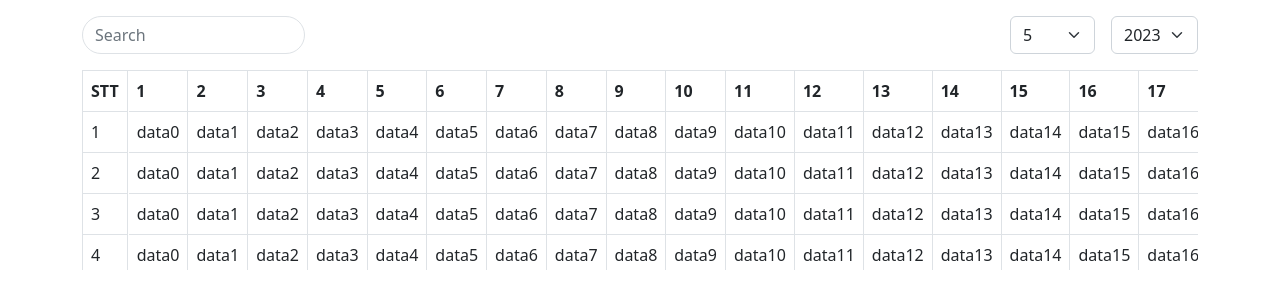
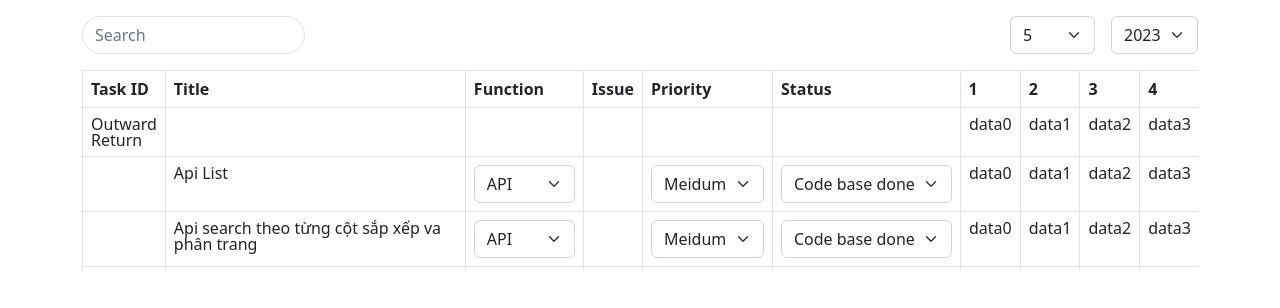
Before and after one commit to NguyenLang97/table, a React (Create React App) app: page / in a window 1280 px wide. Shown: the top 308 px of the page. Built offline with nearby package versions, Linux system fonts and the light colour scheme.

Commit message:
add data

```diff
--- a/src/component/Table.jsx
+++ b/src/component/Table.jsx
@@ -2,6 +2,94 @@ import React, { useState, useEffect, useRef } from 'react';
 import './table.css';
 
 function Table() {
+  const table1Ref = useRef(null);
+  const table2Ref = useRef(null);
+  const [data, setData] = useState();
+
+  // useEffect(() => {
+  //   if (table1Ref && table2Ref) {
+  //     const table1Rows = table1Ref.current.querySelectorAll('tbody tr');
+  //     const table2Rows = table1Ref.current.querySelectorAll('tbody tr');
+  //     console.log(table1Rows);
+  //     table1Rows.forEach((row, index) => {
+  //       const height = row.offsetHeight;
+  //       table2Rows[index].style.height = height + 'px';
+  //     });
+  //   }
+  // }, []);
+
+  setTimeout(() => {
+    const table1Rows = document.querySelectorAll('.table-left tbody tr');
+    const table2Rows = document.querySelectorAll('.table-right tbody tr');
+    table1Rows.forEach((row, index) => {
+      const height = row.offsetHeight;
+      table2Rows[index].style.height = height + 'px';
+    });
+  }, 0);
+
+  const dataFake = [
+    {
+      id: 1,
+      TaskID: 'Outward Return',
+      content: [
+        {
+          id: '1a',
+          Title: 'Api List',
+          Function: 'API',
+          Issue: '',
+          Status: 'Code base done',
+          Priority: 'Meidum'
+        },
+        {
+          id: '2a',
+          Title: 'Api search theo từng cột sắp xếp va phân trang',
+          Function: 'API',
+          Issue: '',
+          Status: 'Code base done',
+          Priority: 'Meidum'
+        },
+        {
+          id: '3a',
+          Title:
+            'Phân tích, tài liệu mô tả luồng xử lý của từng chức năng bằng diagramPhân tích, tài liệu mô tả luồng xử lý của từng chức năng bằng diagram',
+          Function: 'API',
+          Issue: '',
+          Status: 'Code base done',
+          Priority: 'Meidum'
+        }
+      ]
+    },
+    {
+      id: 2,
+      TaskID: 'Bug',
+      content: [
+        {
+          id: '1bb',
+          Title: 'Bug ID 10',
+          Function: 'Fix bug tester',
+          Issue: '',
+          Status: 'Dev finish',
+          Priority: 'Hard'
+        },
+        {
+          id: '2bb',
+          Title: 'Bug ID 1',
+          Function: 'Fix bug tester',
+          Issue: '',
+          Status: 'Dev finish',
+          Priority: 'Hard'
+        },
+        {
+          id: '3bb',
+          Title: 'Bug ID 7',
+          Function: 'Bug UI',
+          Issue: '',
+          Status: 'Dev finish',
+          Priority: 'Hard'
+        }
+      ]
+    }
+  ];
   const date = new Date();
 
   function getDaysInMonth(year, month) {
@@ -10,10 +98,12 @@ function Table() {
   const [month, setMonth] = useState(date.getMonth() + 1);
   const [year, setYear] = useState(date.getFullYear());
   const [searchValue, setSearchValue] = useState('');
-
   const cells = [];
   const fakeData = [];
 
+  useEffect(() => {
+    setData(dataFake);
+  }, []);
   for (let i = 1; i <= getDaysInMonth(year, month); i++) {
     cells.push(
       <th className='table-cell' data-content={i} key={i}>
@@ -66,6 +156,57 @@ function Table() {
     setScrollPosition(event.target.scrollTop);
   };
 
+  const titleRef = useRef(null);
+
+  const tableCellStatus = [
+    {
+      status: 'Dev finish'
+    },
+    {
+      status: 'Code base done'
+    }
+  ];
+
+  const tableCellPriority = [
+    {
+      Priority: 'Meidum'
+    },
+    {
+      Priority: 'Hard'
+    }
+  ];
+  const tableCellFunction = [
+    {
+      Function: 'API'
+    },
+    {
+      Function: 'Fixbug'
+    }
+  ];
+
+  const handleChangeTable = (key, taskId, contentId, e) => {
+    setData((prevState) => {
+      const taskIndex = prevState.findIndex((task) => task.id === taskId);
+      if (taskIndex !== -1) {
+        const contentIndex = prevState[taskIndex].content.findIndex(
+          (content) => content.id === contentId
+        );
+        if (contentIndex !== -1) {
+          const updatedContent = {
+            ...prevState[taskIndex].content[contentIndex],
+            [key]: e.target.value
+          };
+          const updatedTask = { ...prevState[taskIndex] };
+          updatedTask.content[contentIndex] = updatedContent;
+          const newData = [...prevState];
+          newData[taskIndex] = updatedTask;
+          return newData;
+        }
+      }
+      return prevState;
+    });
+  };
+
   return (
     <div className='container'>
       <div className='header d-flex'>
@@ -88,7 +229,11 @@ function Table() {
               value={month}
             >
               {monthOfYear.map((month) => {
-                return <option value={month}>{month}</option>;
+                return (
+                  <option value={month} key={month}>
+                    {month}
+                  </option>
+                );
               })}
             </select>
           </div>
@@ -100,7 +245,11 @@ function Table() {
               value={year}
             >
               {arrayYears().map((years) => {
-                return <option value={years}>{years}</option>;
+                return (
+                  <option value={years} key={years}>
+                    {years}
+                  </option>
+                );
               })}
             </select>
           </div>
@@ -114,31 +263,131 @@ function Table() {
               scrollPosition > 0 ? 'table-scroll' : ''
             }`}
             style={{ top: `-${scrollPosition}px` }}
+            ref={table1Ref}
           >
             <thead>
               <tr className='table-header position-sticky'>
-                <th className='table-cell'>STT</th>
+                <th className='table-cell'>Task ID</th>
+                <th className='table-cell'>Title</th>
+                <th className='table-cell'>Function</th>
+                <th className='table-cell'>Issue</th>
+                <th className='table-cell'>Priority</th>
+                <th className='table-cell'>Status</th>
               </tr>
             </thead>
             <tbody className='table-body'>
-              <tr>
-                <td>1</td>
-              </tr>
-              <tr>
-                <td>2</td>
-              </tr>
-              <tr>
-                <td>3</td>
-              </tr>
-              <tr>
-                <td>4</td>
-              </tr>
-              <tr>
-                <td>5</td>
-              </tr>
-              <tr>
-                <td>6</td>
-              </tr>
+              {data &&
+                data.map((item) => {
+                  return (
+                    <React.Fragment key={item.id}>
+                      <tr>
+                        <td
+                          id='table-cell--task'
+                          className='table-cell table-cell--task'
+                        >
+                          {item.TaskID}
+                        </td>
+                        <td className='table-cell'></td>
+                        <td className='table-cell'></td>
+                        <td className='table-cell'></td>
+                        <td className='table-cell'></td>
+                        <td className='table-cell'></td>
+                      </tr>
+                      {item.content.map((itemContent) => {
+                        return (
+                          <tr key={itemContent.id}>
+                            <td className='table-cell'></td>
+                            <td
+                              ref={titleRef}
+                              className='table-cell table-cell--title'
+                            >
+                              {itemContent.Title}
+                            </td>
+                            <td className='table-cell'>
+                              <select
+                                className='table-cell--status form-select'
+                                aria-label='Default select example'
+                                onChange={(e) =>
+                                  handleChangeTable(
+                                    'Function',
+                                    item.id,
+                                    itemContent.id,
+                                    e
+                                  )
+                                }
+                                value={itemContent.Function}
+                              >
+                                {tableCellFunction.map((Function) => {
+                                  return (
+                                    <option
+                                      value={Function.Function}
+                                      key={Function.Function}
+                                    >
+                                      {Function.Function}
+                                    </option>
+                                  );
+                                })}
+                              </select>
+                            </td>
+                            <td className='table-cell'>{itemContent.Issue}</td>
+                            <td className='table-cell'>
+                              <select
+                                className='table-cell--priority form-select'
+                                aria-label='Default select example'
+                                onChange={(e) =>
+                                  handleChangeTable(
+                                    'Priority',
+                                    item.id,
+                                    itemContent.id,
+                                    e
+                                  )
+                                }
+                                value={itemContent.Priority}
+                              >
+                                {tableCellPriority.map((priority) => {
+                                  return (
+                                    <option
+                                      value={priority.Priority}
+                                      key={priority.Priority}
+                                    >
+                                      {priority.Priority}
+                                    </option>
+                                  );
+                                })}
+                              </select>
+                            </td>
+                            <td className='table-cell'>
+                              <select
+                                className='table-cell--status form-select'
+                                aria-label='Default select example'
+                                onChange={(e) =>
+                                  handleChangeTable(
+                                    'Status',
+                                    item.id,
+                                    itemContent.id,
+                                    e
+                                  )
+                                }
+                                value={itemContent.Status}
+                              >
+                                {tableCellStatus.map((status) => {
+                                  return (
+                                    <option
+                                      value={status.status}
+                                      key={status.status}
+                                    >
+                                      {status.status}
+                                    </option>
+                                  );
+                                })}
+                              </select>
+                            </td>
+                          </tr>
+                        );
+                      })}
+                    </React.Fragment>
+                  );
+                })}
             </tbody>
           </table>
         </div>
@@ -147,12 +396,15 @@ function Table() {
             className={`table table-right table-bordered ${
               scrollPosition > 0 ? 'table-scroll' : ''
             }`}
+            ref={table2Ref}
           >
             <thead>
               <tr className='table-header position-sticky'>{cells}</tr>
             </thead>
 
             <tbody className='table-body'>
+              <tr id='row1'>{fakeData}</tr>
+              <tr>{fakeData}</tr>
               <tr>{fakeData}</tr>
               <tr>{fakeData}</tr>
               <tr>{fakeData}</tr>
--- a/src/component/table.css
+++ b/src/component/table.css
@@ -26,6 +26,7 @@
 }
 .table-right {
   border-left: 0px solid transparent !important;
+  margin-left: -1px;
 }
 .table-left thead tr {
   z-index: 2;
@@ -37,7 +38,7 @@ th {
 }
 
 .table-header {
-  top: 0px;
+  top: 0.5px;
   background-color: white;
   border-bottom: none;
 }
@@ -57,8 +58,9 @@ table tr th {
   border-bottom: 1px solid #dee2e6;
   border-top: 1px solid #dee2e6;
   display: block;
-  top: -1px;
+  top: -1.5px;
   z-index: 2;
+  height: 38px;
 }
 
 .table-left .table-body {
@@ -84,44 +86,27 @@ table tr th {
   width: 8px;
   height: 8px;
 }
-/* table {
-  width: 100%;
-  text-align: center;
-  border-collapse: separate;
-  border-spacing: 0;
-}
-table thead th {
-  position: -webkit-sticky;
-  position: sticky;
-  top: -1px;
-  background-color: #edecec;
-}
-th:after,
-th:before {
-  content: '';
-  position: absolute;
-  left: 0;
-  width: 100%;
-} */
-/* .test th:before {
-  top: 0;
-  border-top: 1px solid #dee2e6;
-}
-.test:after {
-  bottom: 0;
-  border-bottom: 1px solid #dee2e6;
-} */
 
 .table-right th[data-content='1'] {
   border-right: 0 !important;
   border-width: 0;
 }
 
-/* th:before {
-  top: 0;
-  border-top: 3px solid dee2e6;
+.table-cell {
+  line-height: 16px;
+  height: 40px;
 }
-th:after {
-  bottom: 0;
-  border-bottom: 3px solid dee2e6;
-} */
+
+th.table-cell {
+  height: 20px;
+  line-height: 20px;
+}
+
+.table-cell--title {
+  min-width: 300px;
+}
+
+.table-cell--status,
+.table-cell--priority {
+  width: auto !important;
+}
```
